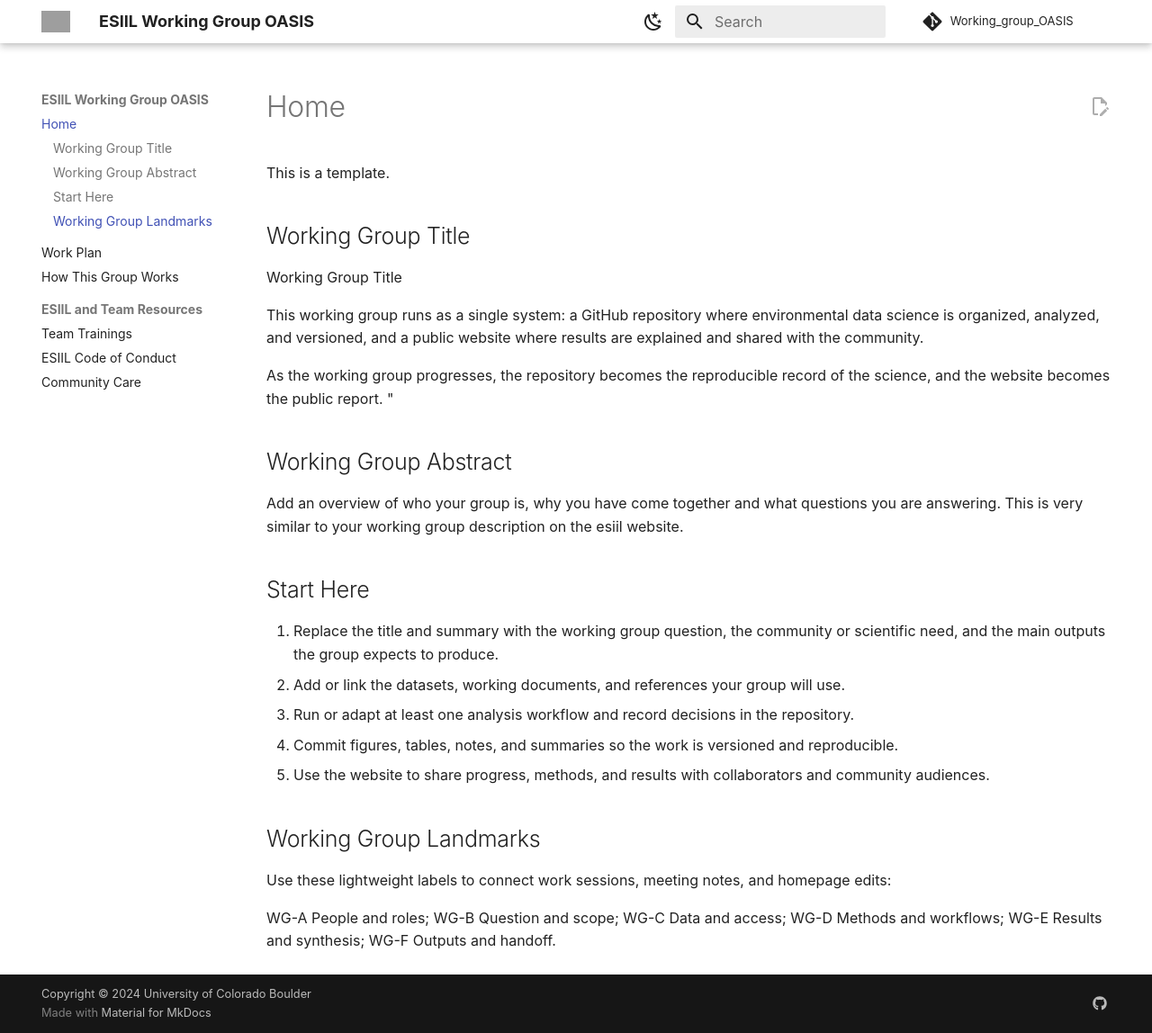
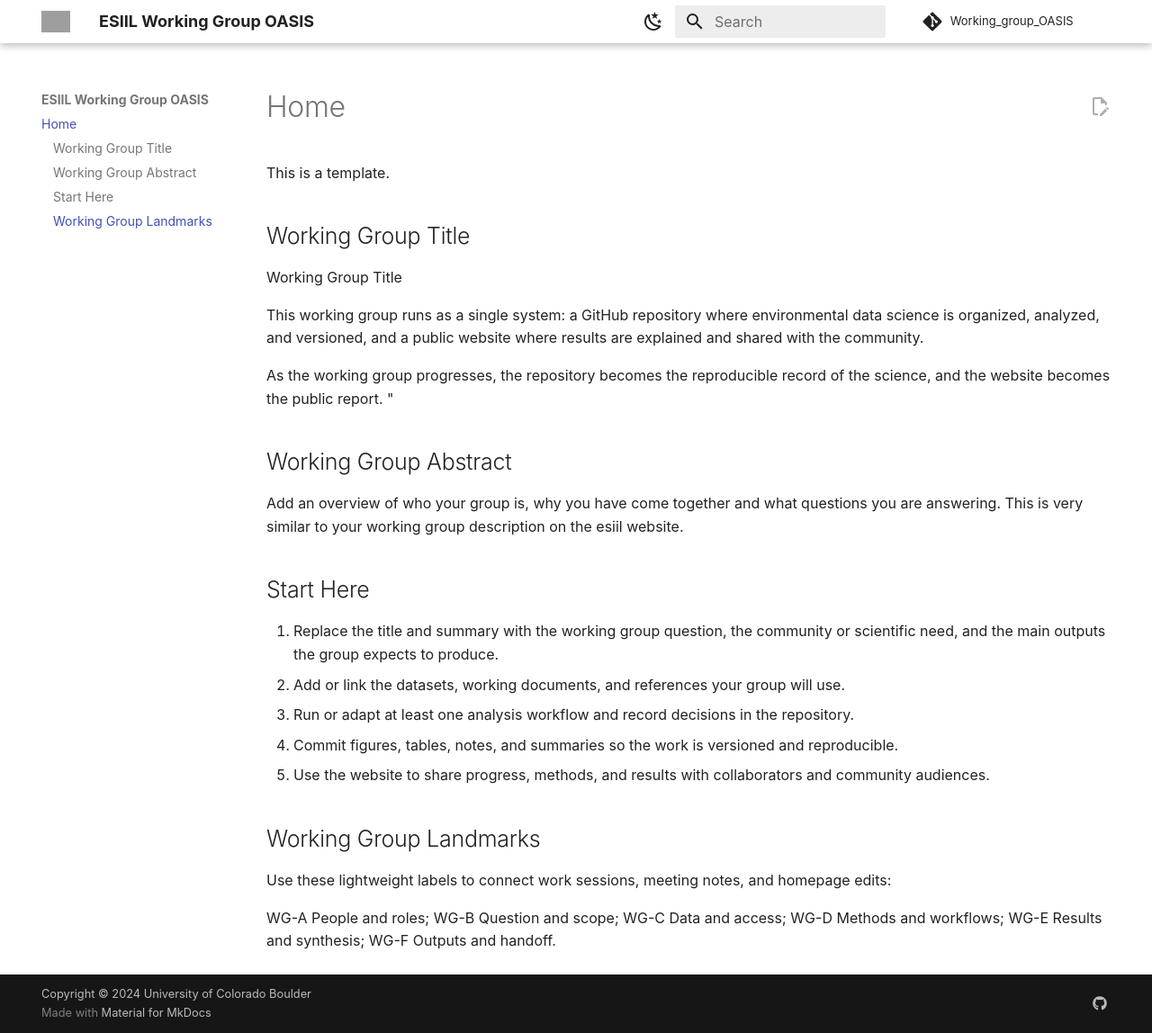
Before and after one commit to CU-ESIIL/AMFungi_Biogeography_Diversity, an MkDocs documentation site: the page built from docs/index.md, in a window 1280 px wide and 1148 px high. Shown: the whole window at 90% size. Built offline with MkDocs 1.6.1 and Material for MkDocs 9.7.7, drawn with Linux system fonts in a browser that asks for light colours; comment, search, counter and statistics services are not loaded; grey boxes are pictures that could not be loaded.

Commit message:
simplify  mkdocs.yml

```diff
--- a/mkdocs.yml
+++ b/mkdocs.yml
@@ -1,11 +1,11 @@
 site_name: 'ESIIL Working Group OASIS'
 site_description: 'Repository and website template for ESIIL working groups'
-site_author: Ty Tuff
-site_url: https://cu-esiil.github.io/Working_group_OASIS
+site_author: Natalie Rodriguez
+site_url: https://cu-esiil.github.io/AMFungi_Biogeography_Diversity
 
 # Repository
 repo_name: Working_group_OASIS
-repo_url: https://github.com/CU-ESIIL/Working_group_OASIS
+repo_url: https://github.com/CU-ESIIL/AMFungi_Biogeography_Diversity
 # The edit URI points MkDocs Material at the docs/ source so page edit links open in GitHub edit mode.
 edit_uri: edit/main/docs/
 # Copyright
@@ -14,12 +14,6 @@ copyright: 'Copyright &copy; 2024 University of Colorado Boulder'
 # Page tree
 nav:
   - Home: index.md
-  - Work Plan: work-plan.md
-  - How This Group Works: how-this-group-works.md
-  - ESIIL and Team Resources:
-      - Team Trainings: esiil-resources/team-trainings.md
-      - ESIIL Code of Conduct: esiil-resources/code-of-conduct.md
-      - Community Care: community-care.md
 
 # Configuration
 theme:
```
